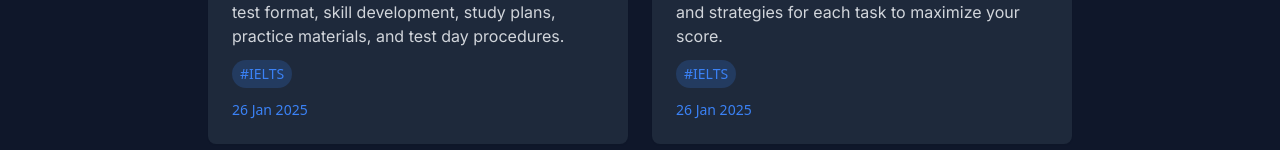
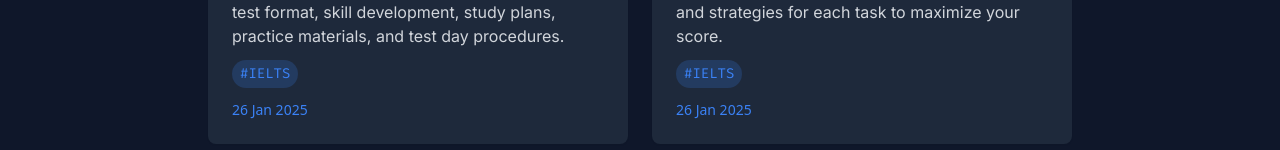
Before and after one commit to mrif449/fardin-s-diary, a Next.js app: page / in a window 1280 px wide. Shown: the part 429-579 px from the top of the page. Built offline with nearby package versions, Linux system fonts and the light colour scheme.

Commit message:
tag font update

```diff
--- a/src/components/BlogCard.js
+++ b/src/components/BlogCard.js
@@ -12,7 +12,7 @@
           {blog.frontmatter.summary}
         </p>
 
-        <div className="flex flex-wrap gap-2 mt-2">
+        <div className="flex flex-wrap gap-2 mt-2 font-fira">
           {Array.isArray(blog.frontmatter.tags) &&
             blog.frontmatter.tags.map(tag => (
               <span
```
